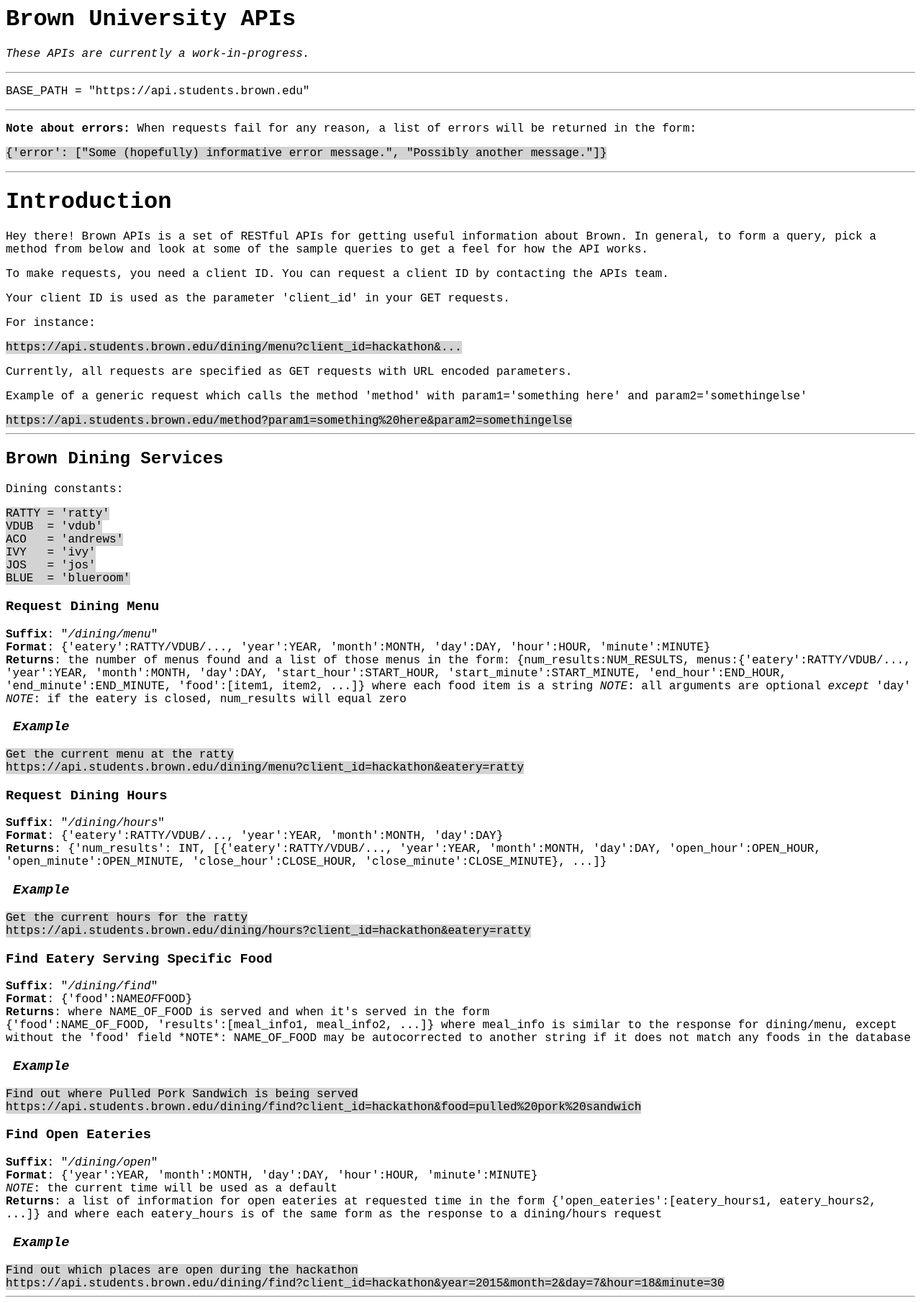
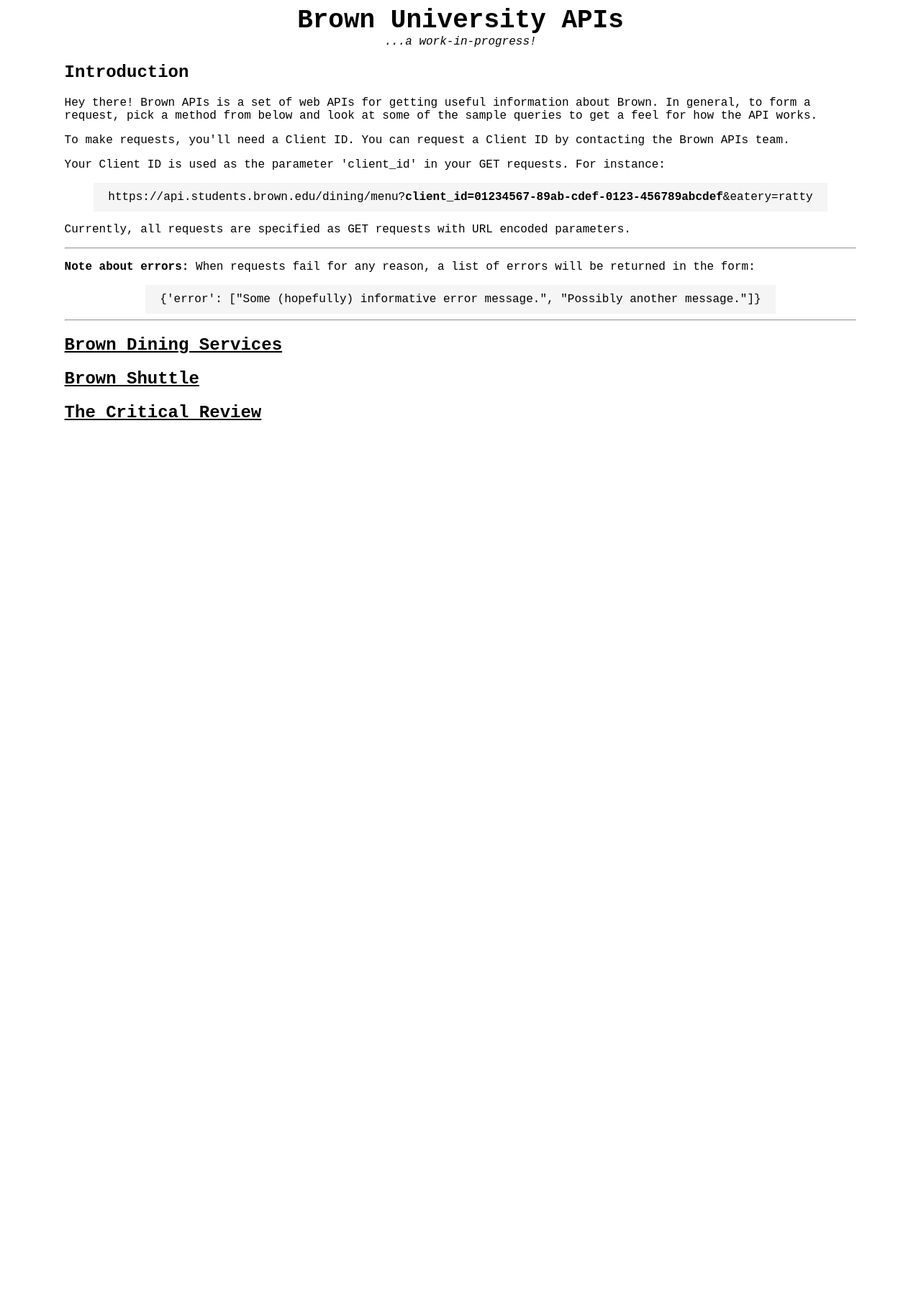
Before and after one commit to hackatbrown/apis, a Flask app: page / in a window 1280 px wide. Shown: the whole page at 72% size. After the commit the page ends 584 px from the top, so only its background shows below. Run offline with Flask 2, Linux system fonts and the light colour scheme.

Commit message:
Updated docs webpage

```diff
--- a/api/templates/documentation.html
+++ b/api/templates/documentation.html
@@ -1,123 +1,239 @@
 <html>
 <head>
-<style>
-* {
-	font-family: "Courier New", Courier, monospace;
-}
-code {
-	background-color: lightgray;
-}
-</style>
+<link rel="stylesheet" type="text/css" href="main.css">
+<script type="text/javascript" href="main.js"></script>
 </head>
 <body>
 
-<h1>Brown University APIs</h1>
+<script type="text/javascript">
+<!--
+    function toggle_vis(id) {
+       var e = document.getElementById(id);
+       if(e.style.display == 'block')
+          e.style.display = 'none';
+       else
+          e.style.display = 'block';
+    }
+//-->
+</script>
 
-<p><em>These APIs are currently a work-in-progress.</em></p>
+<h1 class="center">Brown University APIs</h1>
+<p class="center"><em>...a work-in-progress!</em></p>
 
-<hr />
 
-<p>BASE_PATH = "https://api.students.brown.edu"</p>
+<h2>Introduction</h1>
+
+<p>Hey there! Brown APIs is a set of web APIs for getting useful information about Brown. In general, to form a request, pick a method from below and look at some of the sample queries to get a feel for how the API works.</p>
+
+<p>To make requests, you'll need a Client ID. You can request a Client ID by contacting the Brown APIs team.</p>
+<p>Your Client ID is used as the parameter 'client_id' in your GET requests. For instance:</p>
+<div class="center">
+	<div class="codeblock">
+		<code>
+			https://api.students.brown.edu/dining/menu?<strong>client_id=01234567-89ab-cdef-0123-456789abcdef</strong>&amp;eatery=ratty
+		</code>
+	</div>
+</div>
+<p>Currently, all requests are specified as GET requests with URL encoded parameters.</p>
 
 <hr />
 
 <p><strong>Note about errors:</strong> When requests fail for any reason, a list of errors will be returned in the form:  </p>
 
-<pre><code>{'error': ["Some (hopefully) informative error message.", "Possibly another message."]}
-</code></pre>
+<div class="center">
+	<div class="codeblock">
+		<code>
+			{'error': ["Some (hopefully) informative error message.", "Possibly another message."]}
+		</code>
+	</div>
+</div>
 
 <hr />
-<h1>Introduction</h1>
-<p>Hey there! Brown APIs is a set of RESTful APIs for getting useful information about Brown. In general, to form a query, pick a method from below and look at some of the sample queries to get a feel for how the API works.</p>
 
-<p>To make requests, you need a client ID. You can request a client ID by contacting the APIs team.</p>
-<p>Your client ID is used as the parameter 'client_id' in your GET requests.</p>
-<p>For instance:</p>
-<code>
-	https://api.students.brown.edu/dining/menu?client_id=hackathon&amp;...
-</code>
-<p>Currently, all requests are specified as GET requests with URL encoded parameters.</p>
+<h2 onclick="toggle_vis('dining');"><a href="#">Brown Dining Services</a></h2>
 
-<p>Example of a generic request which calls the method 'method' with param1='something here' and param2='somethingelse'</p>
-<code>https://api.students.brown.edu/method?param1=something%20here&amp;param2=somethingelse</code>
-
-
-
-<hr />
-<h2>Brown Dining Services</h2>
-
-<p>Dining constants:     </p>
-
-<pre><code>RATTY = 'ratty'
-VDUB  = 'vdub'
-ACO   = 'andrews'
-IVY   = 'ivy'
-JOS   = 'jos'
-BLUE  = 'blueroom'
-</code></pre>
+<div id="dining" class="api">
+	<p>The eatery names are always '<em>ratty</em>' or '<em>vdub</em>', '<em>andrews</em>. Currently, only the Ratty and VDub are supported.</p>
 
 	<h3>Request Dining Menu</h3>
 
-<p><strong>Suffix</strong>: "<em>/dining/menu</em>" <br />
-<strong>Format</strong>: {'eatery':RATTY/VDUB/..., 'year':YEAR, 'month':MONTH, 'day':DAY, 'hour':HOUR, 'minute':MINUTE} <br />
+	<div class="endpoint">
+		<strong>Endpoint</strong>: "<em>/dining/menu</em>"
+		<br />
+		<strong>Parameters</strong>:
+		<ul class="parameters">
+			<li>eatery: either 'ratty' or 'vdub' <em>(string)</em></li>
+			<li>year <em>(optional)</em>: the current year will be inferred <em>(integer)</em></li>
+			<li>month <em>(optional)</em>: the current month will be inferred <em>(integer between 1-12)</em></li>
+			<li>day <em>(optional)</em>: the current day will be inferred <em>(integer between 1-31)</em></li>
+			<li>hour <em>(optional)</em>: the current hour will be inferred <em>(integer between 0-23)</em></li>
+			<li>minute <em>(optional)</em>: the current minute will be inferred <em>(integer between 0-59)</em></li>
+		</ul>
 		<strong>Returns</strong>: the number of menus found and a list of those menus in the form:
-    {num_results:NUM_RESULTS, menus:{'eatery':RATTY/VDUB/..., 'year':YEAR, 'month':MONTH, 'day':DAY, 'start_hour':START_HOUR, 'start_minute':START_MINUTE, 'end_hour':END_HOUR, 'end_minute':END_MINUTE, 'food':[item1, item2, ...]} where each food item is a string
-    <em>NOTE</em>: all arguments are optional <em>except</em> 'day'
-    <em>NOTE</em>: if the eatery is closed, num_results will equal zero</p>
+		<pre class="parameters">
+		{'num_results': <em>INTEGER</em>,
+		 'menus': {'eatery': <em>STRING</em>,
+		 		   'year': <em>INTEGER</em>,
+		 		   'month': <em>INTEGER</em>,
+		 		   'day': <em>INTEGER</em>,
+		 		   'start_hour': <em>INTEGER</em>,
+		 		   'start_minute': <em>INTEGER</em>,
+		 		   'end_hour': <em>INTEGER</em>,
+		 		   'end_minute': <em>INTEGER</em>,
+		 		   &lt;menu_section1&gt;: [<em>STRING</em>, <em>STRING</em>, ...],
+		 		   &lt;menu_section2&gt;: [<em>STRING</em>, <em>STRING</em>, ...],
+		 		   ...}}
+		</pre>
+		<em>NOTE</em>: Each eatery has different menu sections (e.g. "Bistro", "Main Menu", etc).
+		<br />
+		<em>NOTE</em>: If the eatery is closed, num_results will equal zero.
+		<br />
+		<br />
 
-    <h3 style="padding-left: 10px; font-style: italic;">Example</h3>
+	    <strong>Examples:</strong>
+	    <br />
+	    <span class="example">How to get the current menu at the Ratty...</span>
+		<br />
+		<div class="center">
+			<div class="codeblock">
 				<code>
-		Get the current menu at the ratty
-	</code></br>
+					https://api.students.brown.edu/dining/menu?client_id=your-client-id&amp;eatery=ratty
+				</code>
+			</div>
+		</div>
+		<br/>
+		<span class="example">How to get the menu at the Ratty on the 16th of this month at 5PM (that's 17:00!)...</span>
+		<div class="center">
+			<div class="codeblock">
 				<code>
-		https://api.students.brown.edu/dining/menu?client_id=hackathon&amp;eatery=ratty
+					https://api.students.brown.edu/dining/menu?client_id=your-client-id&amp;eatery=ratty&amp;day=16&amp;hour=17
 				</code>
+			</div>
+		</div>
+	</div>
 
 	<h3>Request Dining Hours</h3>
 
-<p><strong>Suffix</strong>: "<em>/dining/hours</em>" <br />
-<strong>Format</strong>: {'eatery':RATTY/VDUB/..., 'year':YEAR, 'month':MONTH, 'day':DAY} <br />
-<strong>Returns</strong>: {'num_results': INT, [{'eatery':RATTY/VDUB/..., 'year':YEAR, 'month':MONTH, 'day':DAY, 'open_hour':OPEN_HOUR, 'open_minute':OPEN_MINUTE, 'close_hour':CLOSE_HOUR, 'close_minute':CLOSE_MINUTE}, ...]}  </p>
-	<h3 style="padding-left: 10px; font-style: italic;">Example</h3>
+	<div class="endpoint">
+		<strong>Endpoint</strong>: "<em>/dining/hours</em>"
+		<br />
+		<strong>Parameters</strong>: {'eatery':RATTY/VDUB/..., 'year':YEAR, 'month':MONTH, 'day':DAY}
+		<ul class="parameters">
+			<li>eatery: either 'ratty' or 'vdub' <em>(string)</em></li>
+			<li>year <em>(optional)</em>: the current year will be inferred <em>(integer)</em></li>
+			<li>month <em>(optional)</em>: the current month will be inferred <em>(integer between 1-12)</em></li>
+			<li>day <em>(optional)</em>: the current day will be inferred <em>(integer between 1-31)</em></li>
+		</ul>
+		<strong>Returns</strong>:
+		<pre class="parameters">
+		{'num_results': <em>INTEGER</em>,
+		 [{'eatery': <em>STRING</em>,
+		   'year': <em>INTEGER</em>,
+		   'month': <em>INTEGER</em>,
+		   'day': <em>INTEGER</em>,
+		   'open_hour': <em>INTEGER</em>,
+		   'open_minute': <em>INTEGER</em>,
+		   'close_hour': <em>INTEGER</em>,
+		   'close_minute': <em>INTEGER</em>},
+		  ...]}
+		</pre>
+		<strong>Example:</strong>
+	    <br />
+	    <span class="example">How to get todays hours for the Ratty...</span>
+		<br />
+		<div class="center">
+			<div class="codeblock">
 				<code>
-		Get the current hours for the ratty
-	</code></br>
-	<code>
-		https://api.students.brown.edu/dining/hours?client_id=hackathon&amp;eatery=ratty
+					https://api.students.brown.edu/dining/hours?client_id=your-client-id&amp;eatery=ratty
 				</code>
+			</div>
+		</div>
+	</div>
 
 
 	<h3>Find Eatery Serving Specific Food</h3>
 
-<p><strong>Suffix</strong>: "<em>/dining/find</em>" <br />
-<strong>Format</strong>: {'food':NAME<em>OF</em>FOOD} <br />
-<strong>Returns</strong>: where NAME_OF_FOOD is served and when it's served in the form <br />
-    {'food':NAME_OF_FOOD, 'results':[meal_info1, meal_info2, ...]} where meal_info is similar to the response for dining/menu, except without the 'food' field
-    *NOTE*: NAME_OF_FOOD may be autocorrected to another string if it does not match any foods in the database</p>
-    <h3 style="padding-left: 10px; font-style: italic;">Example</h3>
+	<div class="endpoint">
+		<strong>Endpoint</strong>: "<em>/dining/find</em>"
+		<br />
+		<strong>Parameters</strong>:
+		<ul class="parameters">
+			<li>food: the name of the food item (e.g. "roasted parsnips") <em>(string)</em></li>
+		</ul>
+		<strong>Returns</strong>:
+		<pre class="parameters">
+		    {'food': <em>STRING</em>,
+		     'results': [&lt;menu_1&gt;, &lt;menu_2&gt;, ...]}
+		</pre>
+
+		<em>NOTE</em>: &lt;menu_N&gt; is a menu object just like in the response from "<em>dining/menu</em>".
+		<br />
+		<em>NOTE</em>: The given food name may be autocorrected to another string if it does not match any foods in the database.
+		<br />
+		<br />
+
+		<strong>Example:</strong>
+		<br />
+	    <span class="example">Find out when/where the pulled pork sandwich is being served...</span>
+		</br>
+		<div class="center">
+			<div class="codeblock">
 				<code>
-		Find out where Pulled Pork Sandwich is being served
-	</code></br>
-	<code>
-		https://api.students.brown.edu/dining/find?client_id=hackathon&amp;food=pulled%20pork%20sandwich
+					https://api.students.brown.edu/dining/find?client_id=your-client-id&amp;food=pulled%20pork%20sandwich
 				</code>
+			</div>
+		</div>
+	</div>
+
 	<h3>Find Open Eateries</h3>
 
-<p><strong>Suffix</strong>: "<em>/dining/open</em>" <br />
-<strong>Format</strong>: {'year':YEAR, 'month':MONTH, 'day':DAY, 'hour':HOUR, 'minute':MINUTE} <br />
-    <em>NOTE</em>: the current time will be used as a default <br />
-<strong>Returns</strong>: a list of information for open eateries at requested time in the form
-    {'open_eateries':[eatery_hours1, eatery_hours2, ...]} and where each eatery_hours is of the same form as the response to a dining/hours request</p>
-    <h3 style="padding-left: 10px; font-style: italic;">Example</h3>
+	<div class="endpoint">
+		<strong>Endpoint</strong>: "<em>/dining/open</em>"
+		<br />
+		<strong>Parameters</strong>: {'year':YEAR, 'month':MONTH, 'day':DAY, 'hour':HOUR, 'minute':MINUTE}
+		<ul class="parameters">
+			<li>year <em>(optional)</em>: the current year will be inferred <em>(integer)</em></li>
+			<li>month <em>(optional)</em>: the current month will be inferred <em>(integer between 1-12)</em></li>
+			<li>day <em>(optional)</em>: the current day will be inferred <em>(integer between 1-31)</em></li>
+			<li>hour <em>(optional)</em>: the current hour will be inferred <em>(integer between 0-23)</em></li>
+			<li>minute <em>(optional)</em>: the current minute will be inferred <em>(integer between 0-59)</em></li>
+		</ul>
+		<strong>Returns</strong>:
+		<pre class="parameters">
+		 	{'open_eateries': [hours_1, hours_2, ...]}
+		</pre>
+
+		<em>NOTE</em>: &lt;hours_N&gt; is an hours object just like in the response from "<em>dining/hours</em>".
+		<br />
+		<br />
+
+	    <strong>Example:</strong>
+	    <br />
+	    <span class="example">Find out what eateries are currently open...</span>
+		</br>
+		<div class="center">
+			<div class="codeblock">
 				<code>
-		Find out which places are open during the hackathon
-	</code></br>
-	<code>
-		https://api.students.brown.edu/dining/find?client_id=hackathon&amp;year=2015&amp;month=2&amp;day=7&amp;hour=18&amp;minute=30
+					https://api.students.brown.edu/dining/find?client_id=your-client-id
 				</code>
+			</div>
+		</div>
+	</div>
+</div>
 
 
-<hr />
+<h2 onclick="toggle_vis('shuttle');"><a href="#">Brown Shuttle</a></h2>
+
+<div id="shuttle" class="api">
+	<em>Coming next fall!</em> The University is switching shuttle providers over the summer.
+</div>
+
+
+<h2 onclick="toggle_vis('criticalreview');"><a href="#">The Critical Review</a></h2>
+
+<div id="criticalreview" class="api">
+	<em>Coming this summer!</em> The Critical Review's staff is working to bring you as much course data as possible.
+</div>
 
 </body>
 </html>
--- /dev/null
+++ b/api/templates/main.css
@@ -0,0 +1,47 @@
+* {
+	font-family: "Courier New", Courier, monospace;
+}
+
+body {
+	margin-left: 7%;
+	margin-right: 7%;
+}
+
+h1 {
+	font-size: 36px;
+	font-weight: bold;
+}
+
+a {
+	color: black;
+}
+
+.center {
+	margin: auto;
+	text-align: center;
+}
+
+.codeblock {
+	padding-left: 20px;
+	padding-right: 20px;
+	display: inline-block;
+	line-height: 40px;
+	background-color: whitesmoke;
+}
+
+.endpoint {
+	margin-left: 3%;
+}
+
+.parameters {
+	margin-top: 0px;
+	margin-bottom: 0px;
+}
+
+.example {
+	margin-left: 1%;
+}
+
+.api {
+	display: none;
+}
```
Also changed, not shown: 1 other file. Lines whose indentation alone changed are shown as unchanged.
